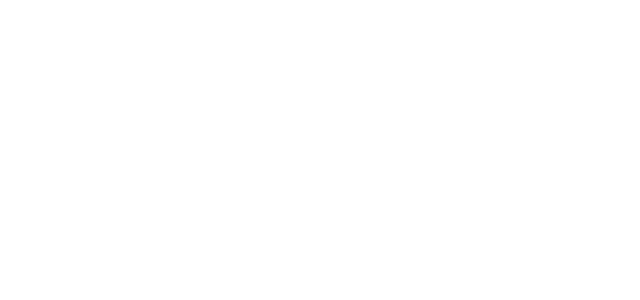
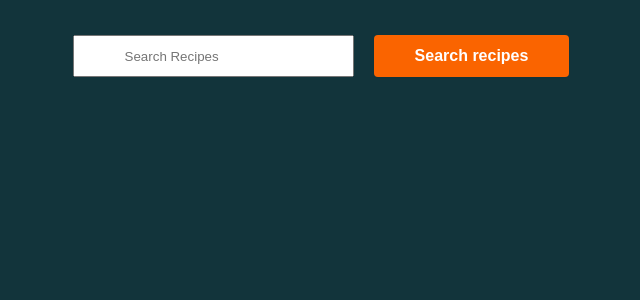
Before and after one commit to berkanserbes/my-react-projects, a React (Create React App) app in the folder favorite-food-app/: page / in a window 1280 px wide. Shown: the top 300 px of the page, without its empty margins (319-959 px from the left). Built offline with nearby package versions, Linux system fonts and the light colour scheme.

Commit message:
Modified src folder

```diff
--- a/favorite-food-app/src/App.css
+++ b/favorite-food-app/src/App.css
@@ -1,3 +1,7 @@
 .App {
   text-align: center;
+  background-color: #12343b;
+  padding: 15px;
+  height: 100%;
+  min-height: 100vh;
 }
--- a/favorite-food-app/src/App.js
+++ b/favorite-food-app/src/App.js
@@ -1,10 +1,11 @@
-import React from 'react';
-import './App.css';
+import React from "react";
+import "./App.css";
+import HomePage from "./pages/homepage/HomePage";
 
 function App() {
   return (
     <div className="App">
-
+      <HomePage />
     </div>
   );
 }
--- a/favorite-food-app/src/components/recipe-item/RecipeItem.js
+++ b/favorite-food-app/src/components/recipe-item/RecipeItem.js
@@ -0,0 +1,16 @@
+import React from "react";
+import "./style.css";
+
+function RecipeItem({ id, image, title }) {
+  return (
+    <div className="recipe-item" key={id}>
+      <div>
+        <img src={image} alt="..." />
+      </div>
+      <p>{title}</p>
+      <button>Add Favorite</button>
+    </div>
+  );
+}
+
+export default RecipeItem;
--- a/favorite-food-app/src/pages/homepage/HomePage.js
+++ b/favorite-food-app/src/pages/homepage/HomePage.js
@@ -1,6 +1,6 @@
 import React, { useState } from "react";
 import Search from "../../components/search/Search";
-import Favorites from "../../components/favorites/Favorites";
+//import Favorites from "../../components/favorites/Favorites";
 import RecipeItem from "../../components/recipe-item/RecipeItem";
 import "./style.css";
 
@@ -26,7 +26,6 @@
   return (
     <div>
       <Search handleSubmit={handleSubmit} />
-      <Favorites />
       <div className="items">
         {data.map((item) => {
           return (
--- a/favorite-food-app/src/pages/homepage/style.css
+++ b/favorite-food-app/src/pages/homepage/style.css
@@ -0,0 +1,11 @@
+.items {
+  display: flex;
+  gap: 25px;
+  overflow: auto;
+  margin-bottom: 30px;
+}
+
+.search-favorites input {
+  padding: 10px 50px;
+  margin-bottom: 30px;
+}
```
Also changed, not shown: favorite-food-app/src/components/toggle-theme/ToggleTheme.js (added, +8 -0 lines), favorite-food-app/src/components/toggle-theme/style.css (added).
